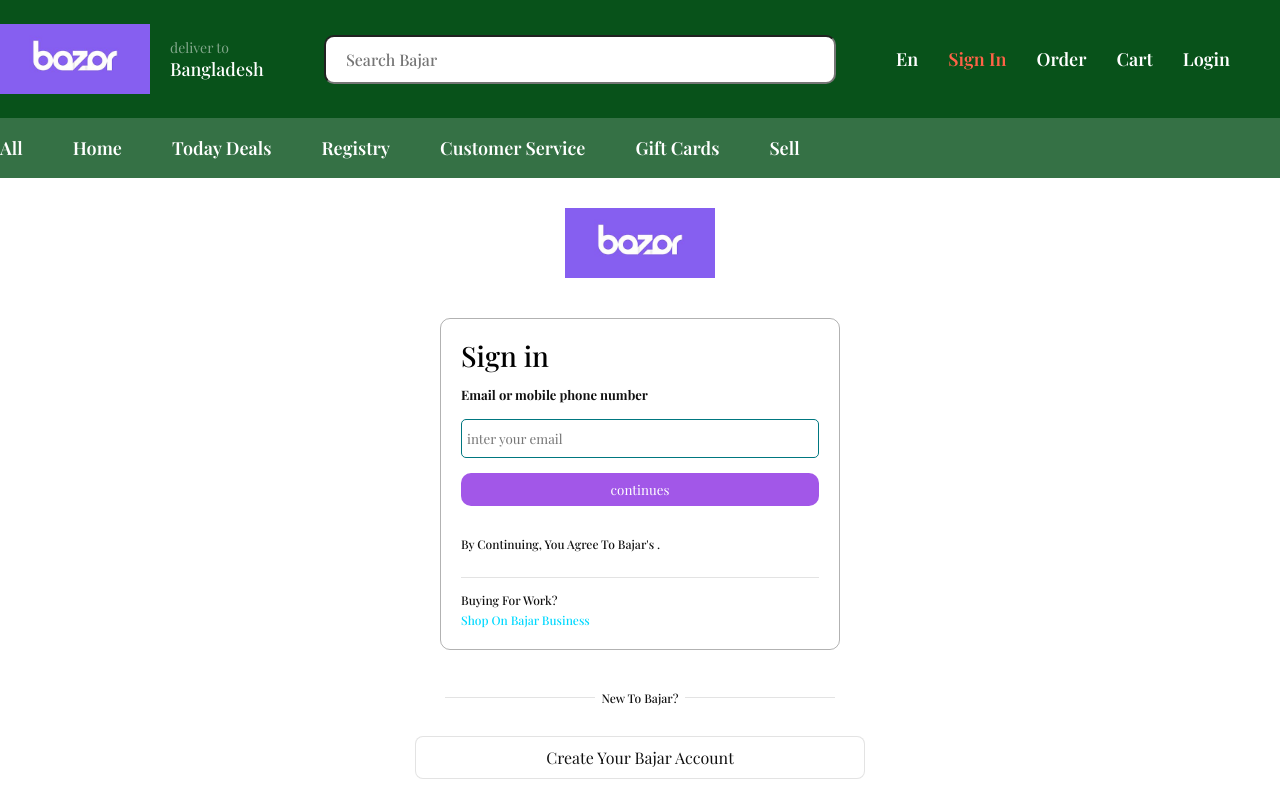
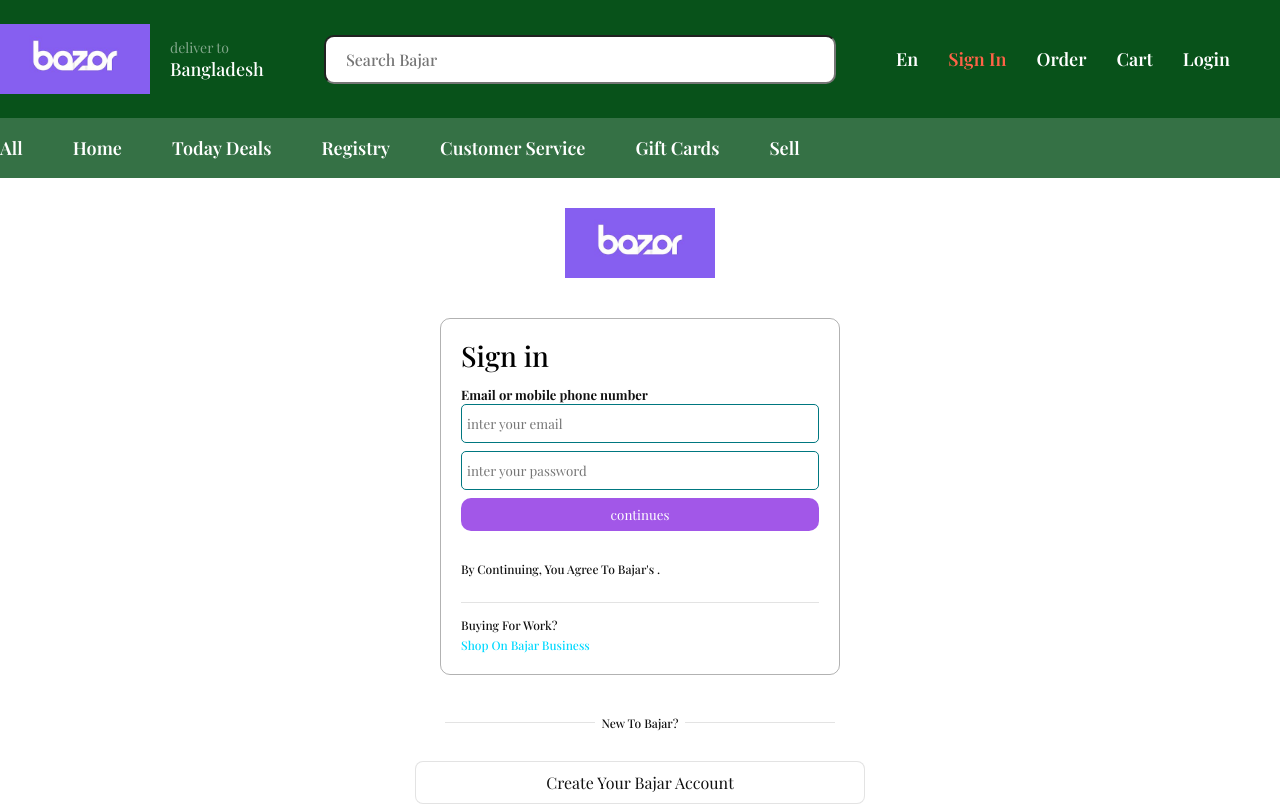
Before and after one commit to yeasin5060/react_demo_ecommerce_project, a React (Vite) app: page /sgin in a window 1280 px wide. Shown: the top 804 px of the page. Built offline with nearby package versions, Linux system fonts and the light colour scheme; a web font is replaced by a local one.

Commit message:
ecommerce_project_update_sgin_section_add_validation

```diff
--- a/src/Layouts/Header/Sing/Sgin.css
+++ b/src/Layouts/Header/Sing/Sgin.css
@@ -32,18 +32,33 @@
     padding-bottom: 2px;
     font-weight: 700;
 }
-.emails{
-    margin: 15px 0;
+.sgin_input_email_box{
+    margin: 0 0 8px 0;
+}
+.sgin_input_password_box{
+    margin: 0 0 8px 0;
+}
+.sgin_emails{
+    margin: 0;
     border:1px solid rgb(0, 119, 128);
     padding: 10px 5px;
     border-radius: 5px;
     outline: none;
     width: 100%;
 }
-.email_err{
+.sgin_password{
+    margin:0;
+    border:1px solid rgb(0, 119, 128);
+    padding: 10px 5px;
+    border-radius: 5px;
+    outline: none;
+    width: 100%;
+}
+.sgin_err{
     color: red;
     font-size: 14px;
     font-weight: 400;
+    margin-top: 4px;
 }
 .continues{
     width: 100%;
--- a/src/Layouts/Header/Sing/Sing.jsx
+++ b/src/Layouts/Header/Sing/Sing.jsx
@@ -8,22 +8,50 @@ import { getDatabase, ref, set,push } from "firebase/database";
 const Sing = () => {
 
   const db = getDatabase();
-  let [emailData , setEmailData] = useState({
+  let [sginData , setSginData] = useState({
     email:"",
+    password : ""
   })
   let handleEmail = (e)=>{
       let{name , value} = e.target
-      setEmailData({...emailData,[name]:value})
+      setSginData({...sginData,[name]:value})
   }
-  let Email = document.querySelector(".emails")
   let heandleContinues = () => {
-    set(push(ref(db,"fromdata")),{
-      fromData : emailData,
-    })
-    Email.value = " ";
+    setSginerr(sginvalidation(sginData))
   }
   let Create = () =>{
     console.log("the number one button is a bokchod ")
+  }
+
+  let [ sginerr , setSginerr] = useState({})
+
+  function sginvalidation (sginData){
+
+    sginerr = {}
+
+      //email regex
+    let email_pattern = /^(?:[\w\!\#\$\%\&\'\*\+\-\/\=\?\^\`\{\|\}\~]+\.)*[\w\!\#\$\%\&\'\*\+\-\/\=\?\^\`\{\|\}\~]+@(?:(?:(?:[a-zA-Z0-9](?:[a-zA-Z0-9\-](?!\.)){0,61}[a-zA-Z0-9]?\.)+[a-zA-Z0-9](?:[a-zA-Z0-9\-](?!$)){0,61}[a-zA-Z0-9]?)|(?:\[(?:(?:[01]?\d{1,2}|2[0-4]\d|25[0-5])\.){3}(?:[01]?\d{1,2}|2[0-4]\d|25[0-5])\]))$/;
+
+            //email validation
+    if(sginData.email == "" ){
+      sginerr.email = "Email is Repuired!";
+    }else{
+      if(email_pattern.test(sginData.email)){
+        sginerr.email = "";
+      }
+      else{
+        sginerr.email = "Inter validate Email";
+      }
+    }
+
+        //password validation
+    if(sginData.password == ""){
+      sginerr.password = "Password is Required!";
+    }
+    else{
+      sginerr.password = "";
+    }
+    return sginerr;
   }
 
   return (
@@ -36,10 +64,15 @@ const Sing = () => {
           <Subhead text="Sign in" style="sgin_head"/>
           <label className='a_form_label'>Email or mobile phone number</label>
           <div>
-            <input className='emails' name='email' placeholder='inter your email' onChange={handleEmail}/>
-            <Link to = "/">
+            <div className='sgin_input_email_box'>
+              <input className='sgin_emails' name='email' type='email' placeholder='inter your email' onChange={handleEmail}/>
+              { sginerr.email && <p className='sgin_err'>{sginerr.email}</p>}
+            </div>
+            <div className='sgin_input_password_box'>
+              <input className='sgin_password' name='password' type='password' placeholder='inter your password' onChange={handleEmail}/>
+              { sginerr.password && <p className='sgin_err'>{sginerr.password}</p>}
+            </div>
               <button className='continues' onClick={heandleContinues}>continues</button>
-            </Link>
             <Pera text = "By continuing, you agree to bajar's ." style ="form_pera"/>
           </div>
           <Pera text="Buying for work?" style="work"/>
```
